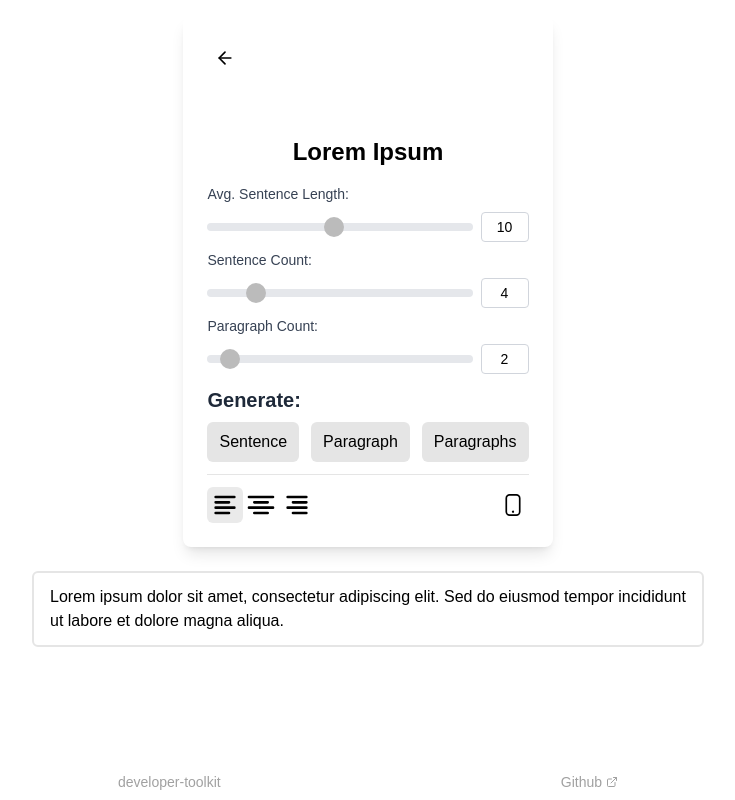
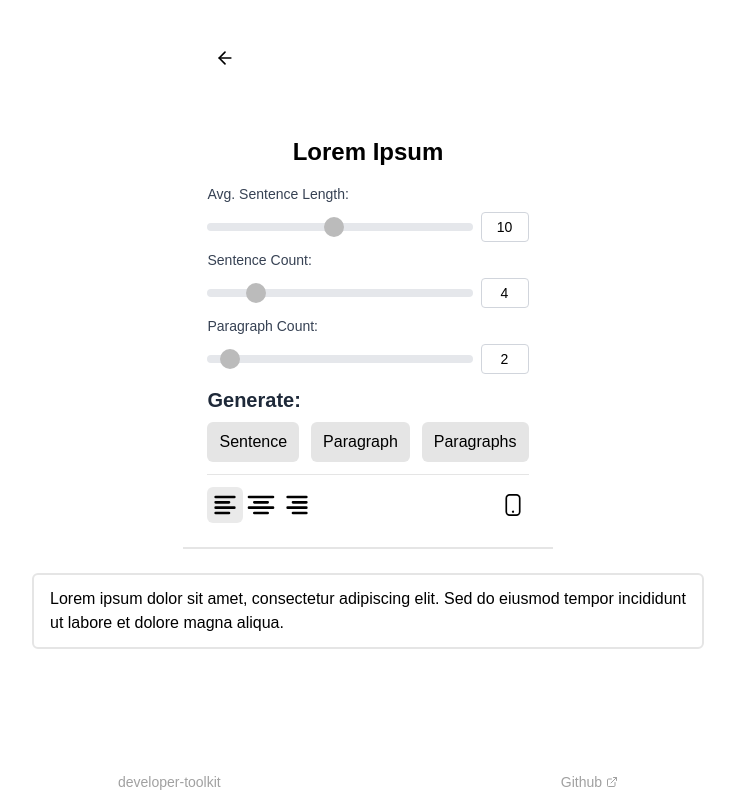
Before and after one commit to Arjunsharmahehe/developer-toolkit, a Next.js app: page /lorem-ipsum in a window 1280 px wide. Shown: the whole page, without its empty margins (272-1007 px from the left). Built offline with nearby package versions, Linux system fonts and the light colour scheme.

Commit message:
fix design inconsistency

```diff
--- a/src/app/lorem-ipsum/page.tsx
+++ b/src/app/lorem-ipsum/page.tsx
@@ -43,7 +43,7 @@ export default function Page(){
     return (
         <div className="flex flex-col justify-between items-center gap-8 bg-white min-h-screen px-8 pt-4 pb-2">
             <div className="flex flex-col items-center">
-                <div className="flex flex-col max-w-md mx-auto p-6 bg-white text-black rounded-lg shadow-lg gap-3">
+                <div className="flex flex-col max-w-md mx-auto p-6 bg-white text-black border-b-neutral-200 border-b-2 gap-3">
                     <BackToHome className="mb-12"/>
                     <h2 className={`${HeadingStyles.h2} w-fit mx-auto`}>Lorem Ipsum</h2>
                     <div className="flex flex-col gap-2">
```
